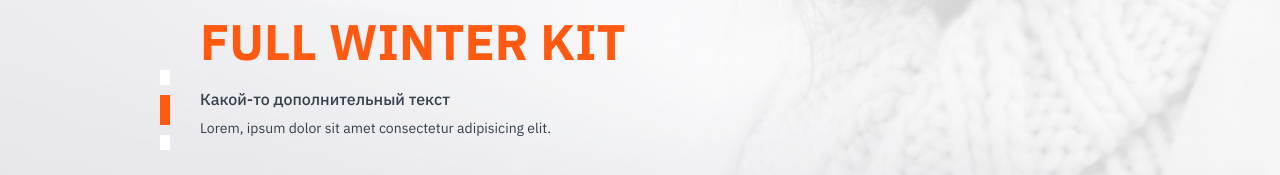
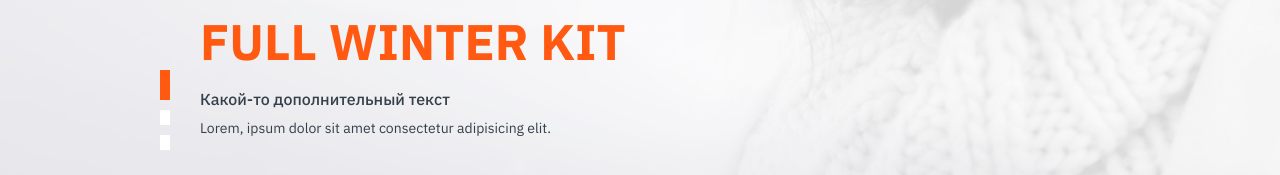
Before and after one commit to karchev97/rosecapvue, a Vue app: page / in a window 1280 px wide. Shown: the part 275-450 px from the top of the page. Built offline with nearby package versions, Linux system fonts and the light colour scheme; a small style sheet from the web is missing.

Commit message:
Maint slider was created

```diff
--- a/src/App.vue
+++ b/src/App.vue
@@ -1,7 +1,7 @@
 <template>
   <div>
     <transition name="custom-classes-transition"
-    enter-active-class="animated slideInLeft">
+    enter-active-class="animated fadeIn">
     <router-view/>
     </transition>
   </div>
--- a/src/components/main/MainSlider.vue
+++ b/src/components/main/MainSlider.vue
@@ -4,20 +4,89 @@
       <div class="main-slider">
         <nav class="main-slider__nav-items">
           <ul class="main-slider__nav-item">
-            <li></li>
-            <li class="active"></li>
-            <li></li>
+            <li v-for="(slide, key) in slides" :class="{active: (key == siSHowid)}" @click="goSlide(key)"></li>
           </ul>
         </nav>
         <section class="main-slider-content">
-          <h1 class="main-slider-content__title">Full winter kit</h1>
-          <strong class="main-slider-content__strong-text">Какой-то дополнительный текст</strong>
-          <div class="main-slider-content__default-text">Lorem, ipsum dolor sit amet consectetur adipisicing elit.</div>
-          <ul class="main-slider-content__price-items">
-            <li>Цена: 10.000 руб</li>
-            <li><a href="#"><span class="ti-shopping-cart-full"></span> Добавить в корзину</a></li>
+          <transition enter-active-class="animated fadeIn">
+            <h1 class="main-slider-content__title" :key="slides[siSHowid].title">{{ slides[siSHowid].title }}</h1>
+          </transition>
+          <transition enter-active-class="animated fadeInDown">
+          <strong class="main-slider-content__strong-text" :key="slides[siSHowid].sub_title">{{ slides[siSHowid].sub_title }}</strong>
+          </transition>
+          <div class="main-slider-content__default-text" :key="slides[siSHowid].description">{{ slides[siSHowid].description }}</div>
+          <ul class="main-slider-content__price-items" :key="slides[siSHowid].price">
+            <li>Цена: {{ slides[siSHowid].price }} руб</li>
+            <li><a :href="slides[siSHowid].link_to"><span class="ti-shopping-cart-full"></span> Добавить в корзину</a></li>
           </ul>
         </section>
       </div>
+
     </article>
 </template>
+
+<script>
+export default {
+  data(){
+    return{
+      siSHowid: 0,
+      timer: '',
+      slides: [
+        {
+          title: "Full winter kit",
+          sub_title: "Какой-то дополнительный текст",
+          description: "Lorem, ipsum dolor sit amet consectetur adipisicing elit.",
+          price: "10.000",
+          link_to: "#"
+        },
+        {
+          title: "Another title for example",
+          sub_title: "Какой-то дополнительный текст 2",
+          description: "Lorem, ipsum dolor sit amet consectetur adipisicing elit 2",
+          price: "130.000",
+          link_to: "#"
+        },
+        {
+          title: "Revolution product",
+          sub_title: "Подзаголовок продаваемого товара",
+          description: "Lorem, ipsum dolor sit amet consectetur adipisicing elit 2",
+          price: "99.000",
+          link_to: "#"
+        }
+      ]
+    }
+  },
+  methods: {
+    goSlide: function(id){
+      this.siSHowid = id;
+      clearInterval(this.timer);
+      this.autoSlde();
+    },
+    autoSlde: function(){
+      this.timer = setInterval(function(){
+        ((this.slides.length - 1) == this.siSHowid) ? this.siSHowid = 0 : this.siSHowid++;
+      }.bind(this), 7000)
+    }
+  },
+  computed: {
+
+  },
+  beforeMount(){
+    this.autoSlde();
+  }
+}
+</script>
+
+<style lang="scss">
+  .slide-fade-enter-active {
+  transition: all .3s ease;
+}
+.slide-fade-leave-active {
+  transition: all .8s cubic-bezier(1.0, 0.5, 0.8, 1.0);
+}
+.slide-fade-enter, .slide-fade-leave-to
+/* .slide-fade-leave-active for <2.1.8 */ {
+  transform: translateX(10px);
+  opacity: 0;
+}
+</style>
```
